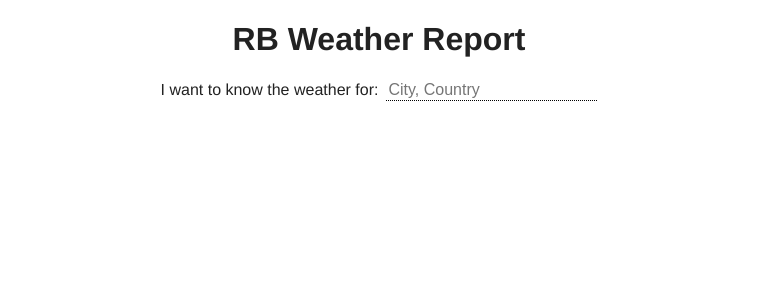
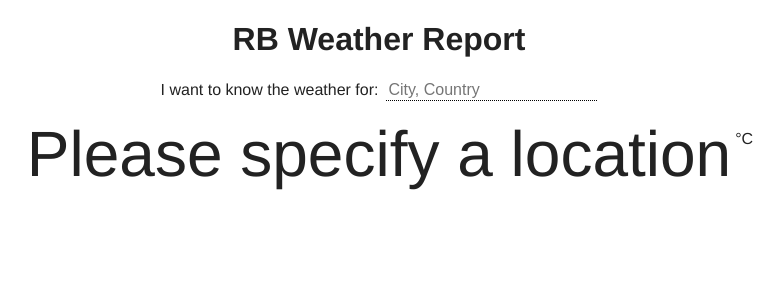
Before and after one commit to raghubandaru/rb-weather-app, a React (Create React App) app: page / in a window 1280 px wide. Shown: the top 300 px of the page, without its empty margins (261-1045 px from the left). Built offline with nearby package versions, Linux system fonts and the light colour scheme; no server answers.

Commit message:
Successfully fetched data from openweathermap.org

```diff
--- a/src/App.js
+++ b/src/App.js
@@ -1,14 +1,23 @@
 import React from "react";
 import "./App.css";
 
+const API_KEY = process.env.REACT_APP_API_KEY;
+
 class App extends React.Component {
   state = {
-    location: ""
+    location: "",
+    data: {}
   };
 
   fetchData = event => {
     event.preventDefault();
-    console.log("fetch weather data for: ", this.state.location);
+    let location = encodeURIComponent(this.state.location);
+    let url = `http://api.openweathermap.org/data/2.5/forecast?q=${location}&APPID=${API_KEY}&units=metric`;
+
+    fetch(url)
+      .then(result => result.json())
+      .then(data => this.setState({ data: data }))
+      .catch(error => console.log("error occurred"));
   };
 
   changeLocation = event => {
@@ -16,6 +25,11 @@ class App extends React.Component {
   };
 
   render() {
+    let currentTemp = "Please specify a location";
+    if (this.state.data.list) {
+      currentTemp = this.state.data.list[0].main.temp;
+    }
+
     return (
       <div>
         <h1>RB Weather Report</h1>
@@ -29,6 +43,10 @@ class App extends React.Component {
               onChange={this.changeLocation}
             />
           </label>
+          <p className="temp-wrapper">
+            <span className="temp">{currentTemp}</span>
+            <span className="temp-symbol">°C</span>
+          </p>
         </form>
       </div>
     );
```
